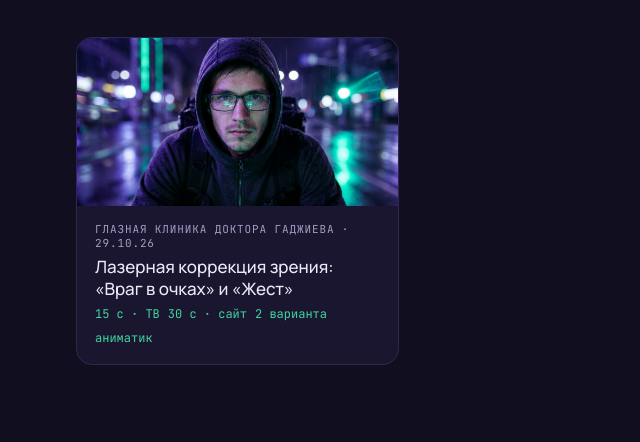
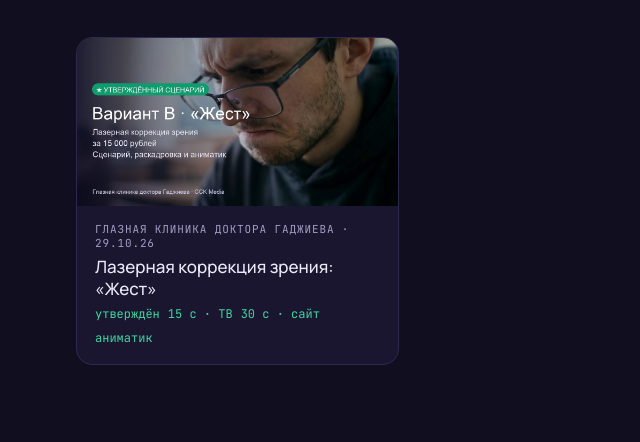
Before and after one commit to cckmedia-film/cckmedia-film.github.io, a plain HTML site: page index.html in a window 1280 px wide. Shown: the part 233-675 px from the top of the page, without its empty margins (60-700 px from the left). Drawn offline with Linux system fonts and the light colour scheme; a web font is replaced by a local one.

Commit message:
Превью для Telegram и витрина: вариант «Жест» вместо «Враг в очках»
Co-Authored-By: Claude Opus 5.5 <noreply@anthropic.com>

```diff
--- a/index.html
+++ b/index.html
@@ -45,11 +45,11 @@ footer{color:var(--muted);font-size:13px;padding-block:0 40px}
 </header>
 <main class="wrap grid">
   <a class="card" href="gadzhiev-lkz/">
-    <img src="gadzhiev-lkz/og.jpg" alt="Кадр из раскадровки: курьер в мокрых очках под неоновым дождём">
+    <img src="gadzhiev-lkz/og_zhest.jpg" alt="Кадр из ролика «Жест»: очки сползли на кончик носа">
     <div class="cb">
       <span class="client">Глазная клиника доктора Гаджиева · 29.10.26</span>
-      <h2>Лазерная коррекция зрения: «Враг в очках» и «Жест»</h2>
-      <div class="tags"><span>15 с · ТВ</span><span>30 с · сайт</span><span>2 варианта</span><span>аниматик</span></div>
+      <h2>Лазерная коррекция зрения: «Жест»</h2>
+      <div class="tags"><span>утверждён</span><span>15 с · ТВ</span><span>30 с · сайт</span><span>аниматик</span></div>
     </div>
   </a>
 </main>
```
Also changed, not shown: gadzhiev-lkz/index.html (+5 -5 lines), gadzhiev-lkz/og_zhest.jpg (added).
